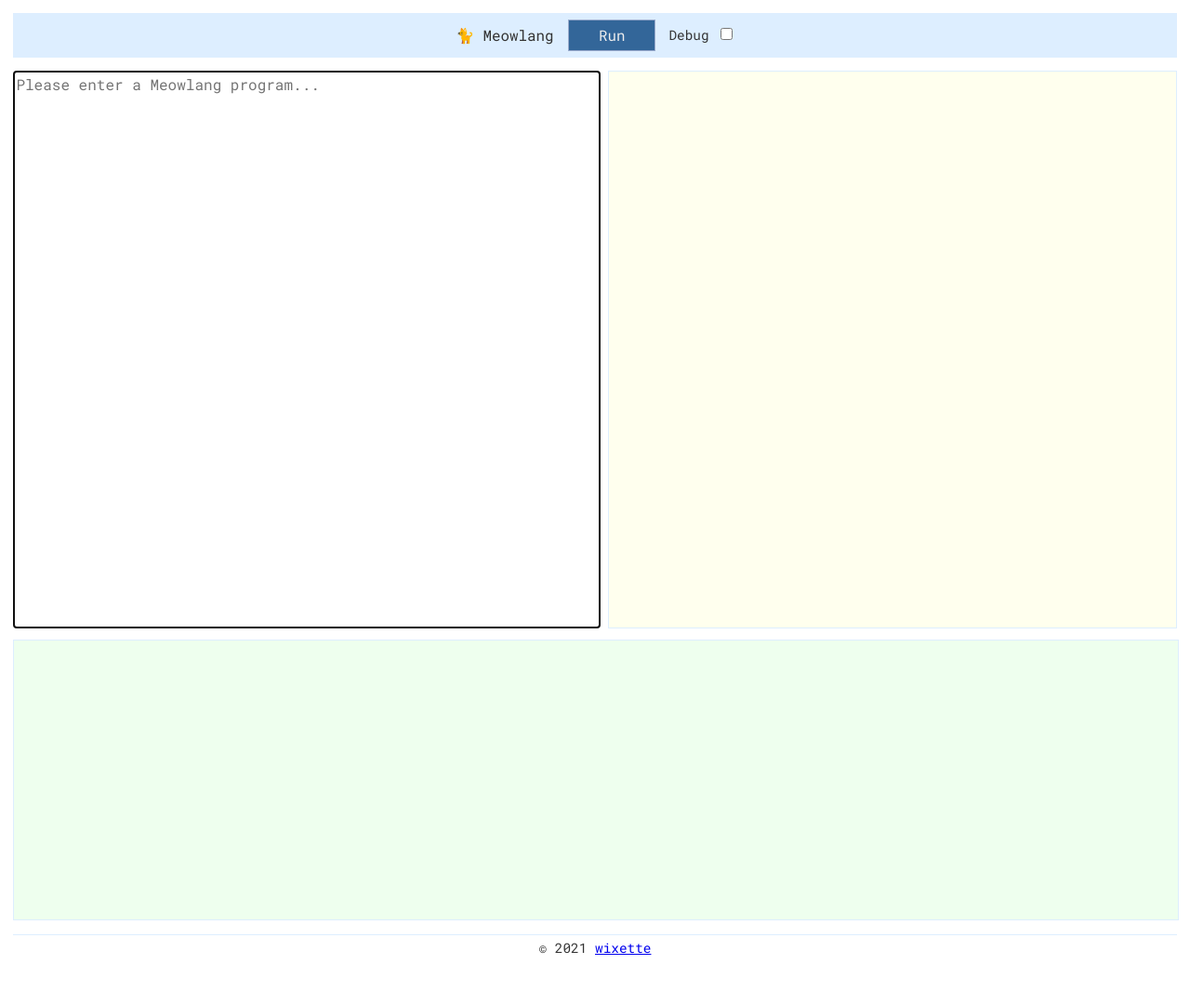
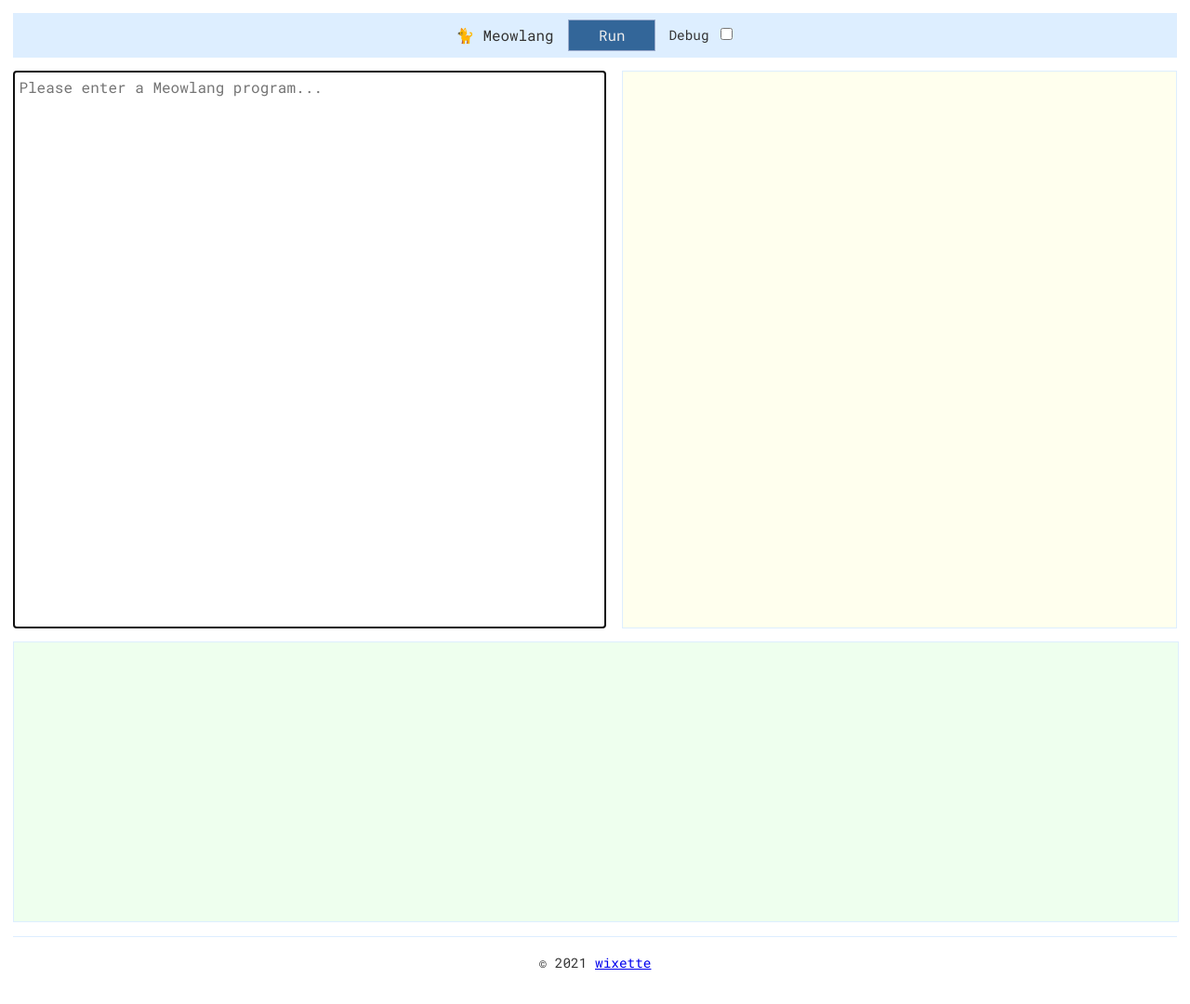
Before and after one commit to wixette/meowlang, a website: page index.html in a window 1280 px wide. Shown: the whole page at 93% size. Before the commit the page ends 1049 px from the top, so only its background shows below. Drawn offline with Linux system fonts and the light colour scheme.

Commit message:
Update HTML layout

```diff
--- a/index.html
+++ b/index.html
@@ -71,6 +71,7 @@
       #footer {
         border-top: #def 1px solid;
         margin: 1em 0 1em 0;
+        padding: 1em;
         text-align: center;
       }
       #editor {
@@ -85,7 +86,7 @@
         display: flex;
         flex-direction: column;
         flex-grow: 2;
-        margin-right: 1em;
+        margin-right: 2em;
         max-width: 50%;
       }
       #input-box {
@@ -96,6 +97,7 @@
         font-size: 16px;
         height: 100%;
         line-height: 1.5em;
+        padding: 5px;
         resize: none;
         width: 100%;
       }
@@ -106,15 +108,16 @@
         font-size: 20px;
         line-height: 1.5em;
         max-width: 50%;
+        padding: 5px;
         overflow: auto;
       }
       #debug {
         background-color: #efe;
         border: #def 1px solid;
         color: #999;
-        font-size: 12px;
+        font-size: 14px;
         height: 300px;
-        line-height: 1.5em;
+        line-height: 2em;
         margin-top: 1em;
         min-height: 300px;
         width: 100%;
```
